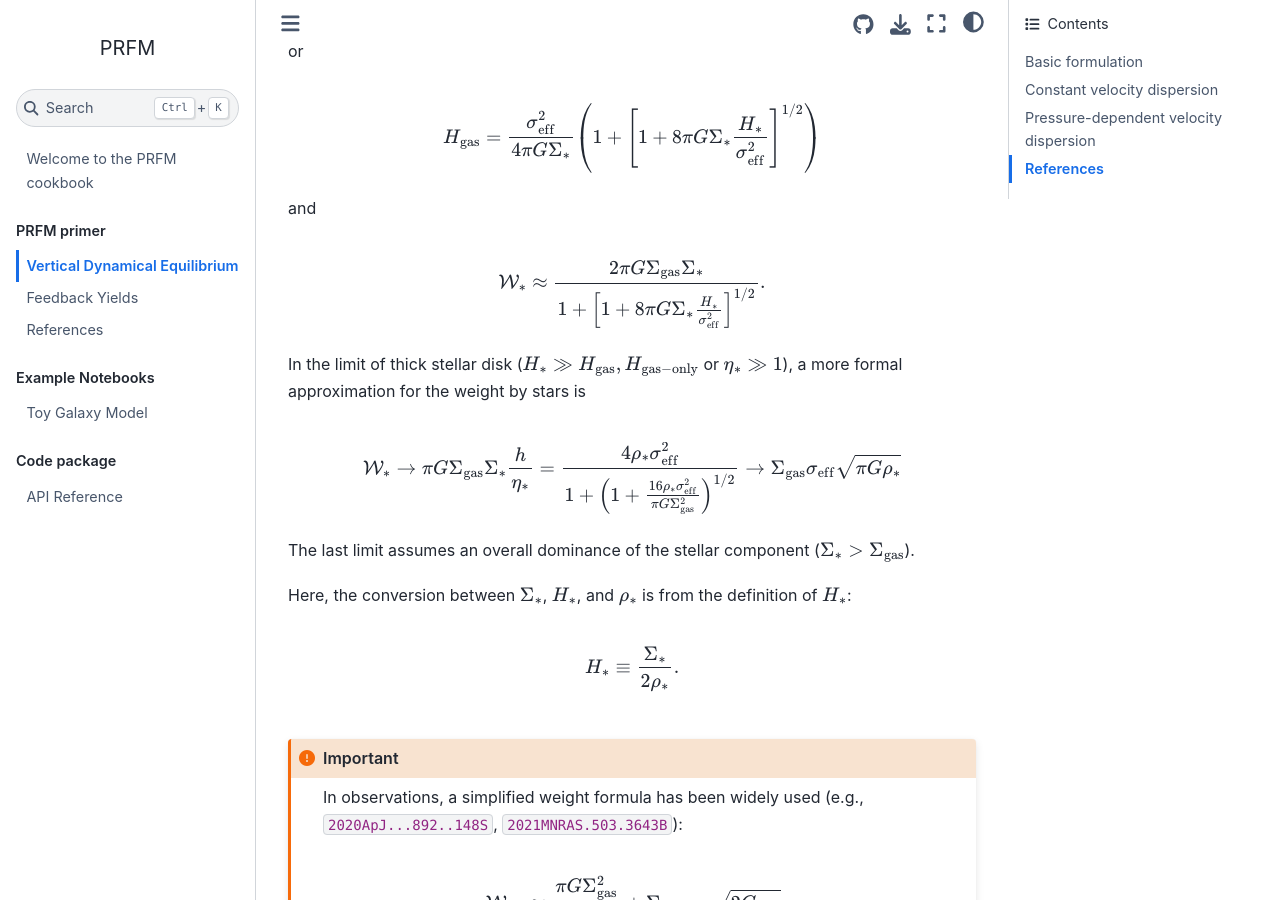
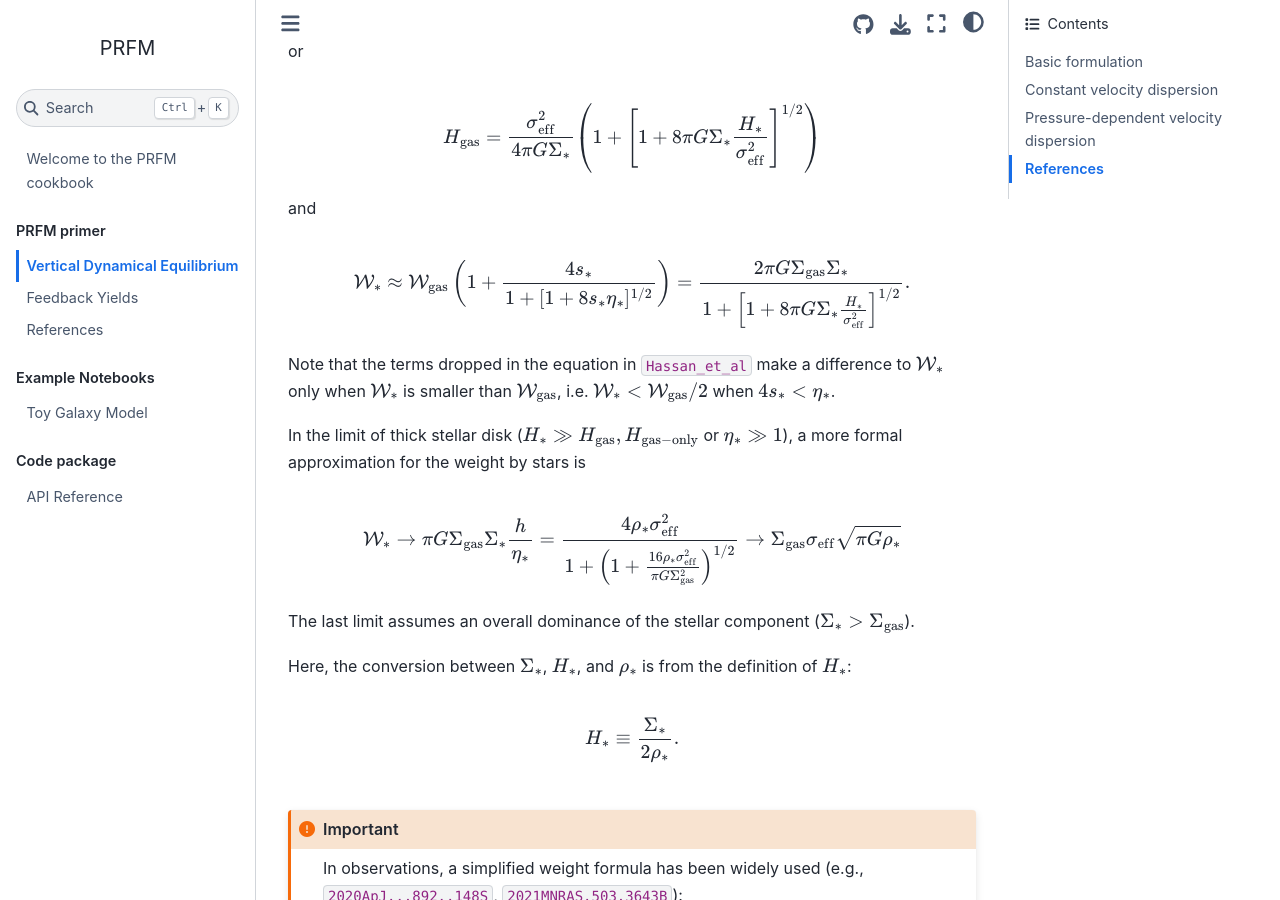
Before and after one commit to changgoo/PRFM, a Jupyter Book: the page built from book/vertical-de.md, in a window 1280 px wide and 900 px high, scrolled down 2435 px. Built offline with Jupyter Book 1.0.4 settings and Sphinx 7.4.7 and the Sphinx Book theme 1.1.4, drawn with Linux system fonts in a browser that asks for light colours; pages that are not in the unit, such as notebooks, are missing from menus; cross-references to code outside the pages are shown as plain code; some of the changed text lies outside the part shown.

Commit message:
Update vertical-de.md

```diff
--- a/book/vertical-de.md
+++ b/book/vertical-de.md
@@ -81,8 +81,6 @@ $$ {\cal W}_{\rm tot} = {\cal W}_{\rm g}+{\cal W}_* = {\cal W}_{\rm gas}\left(1+
 
 This is slightly different from Equation (12) in {cite:t}`Hassan_et_al` as the first two terms in the denominator of ${\cal W}_*$ has $1+\eta_*$ rather than 1.
 
-<!-- Note that the terms dropped in the equation in Hassan et al make a difference to W_* only when W_* is smaller than W_g -->
-
 Equation (12) in {cite:t}`Hassan_et_al` is obtained by using $H_{\rm gas}$ in the star only limit (i.e., $\pi G \Sigma_{\rm gas} \rightarrow0$ or $\eta_*\rightarrow0$), which yields
 
 $$ h\rightarrow \frac{2\eta_*}{-1+(1+8s_*\eta_*)^{1/2}} =
@@ -94,7 +92,10 @@ $$ H_{\rm gas} = \frac{\sigma_{\rm eff}^2}{4\pi G \Sigma_*}\left(1+\left[1+8\pi
 
 and
 
-$${\cal W}_*\approx \frac{2\pi G\Sigma_{\rm gas} \Sigma_* }{1+\left[1+8\pi G \Sigma_* \frac{H_*}{\sigma_{\rm eff}^2}\right]^{1/2}}. $$
+$${\cal W}_*\approx {\cal W}_{\rm gas}\left(1+\frac{4s_*}{1+ [1+8s_*\eta_*]^{1/2}}\right)
+=\frac{2\pi G\Sigma_{\rm gas} \Sigma_* }{1+\left[1+8\pi G \Sigma_* \frac{H_*}{\sigma_{\rm eff}^2}\right]^{1/2}}. $$
+
+Note that the terms dropped in the equation in {cite:t}`Hassan_et_al` make a difference to ${\cal W}_*$ only when ${\cal W}_*$ is smaller than ${\cal W}_{\rm gas}$, i.e. ${\cal W}_* < {\cal W}_{\rm gas}/2$ when $4s_*<\eta_*$.
 
 In the limit of thick stellar disk ($H_*\gg H_{\rm gas},H_{\rm gas-only}$ or $\eta_*\gg1$), a more formal approximation for the weight by stars is
 
```
Also changed, not shown: other parts of book/vertical-de.md (+1 -1 lines).
